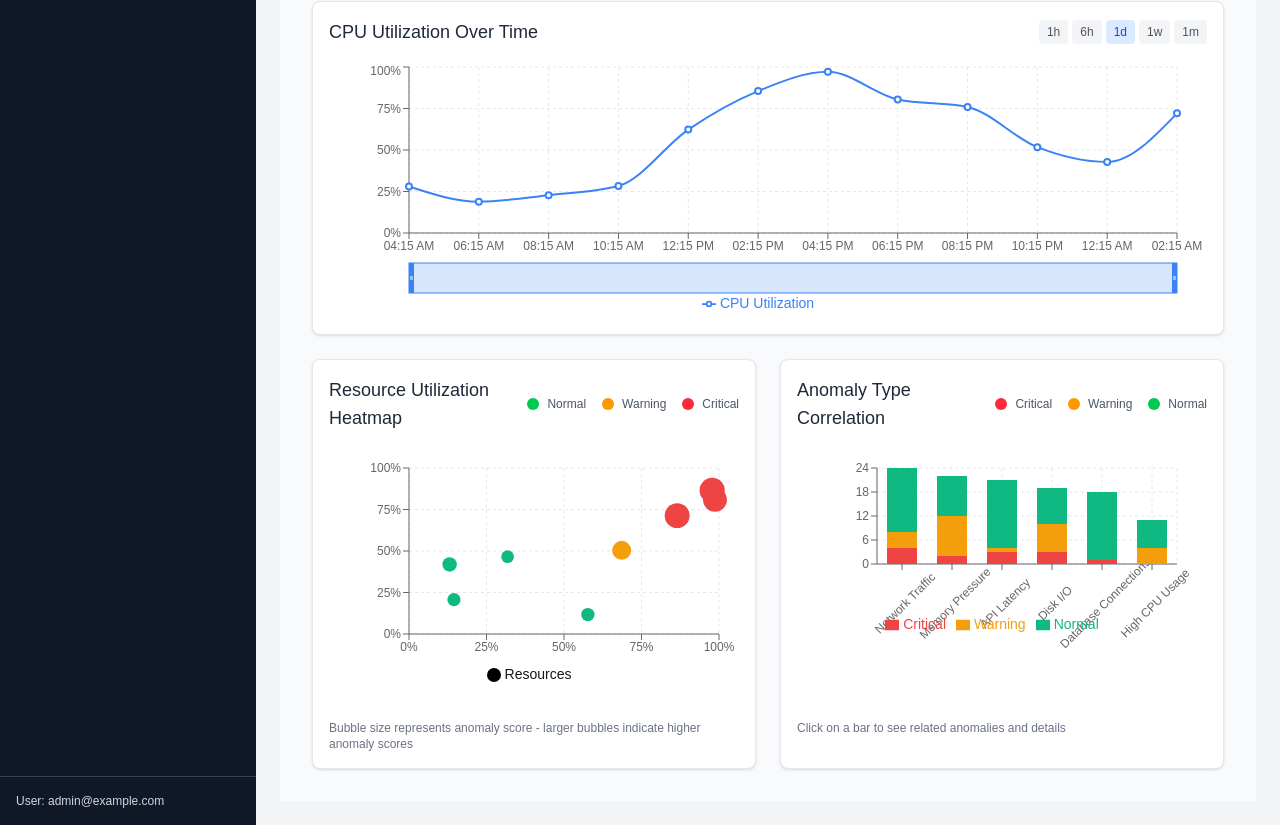
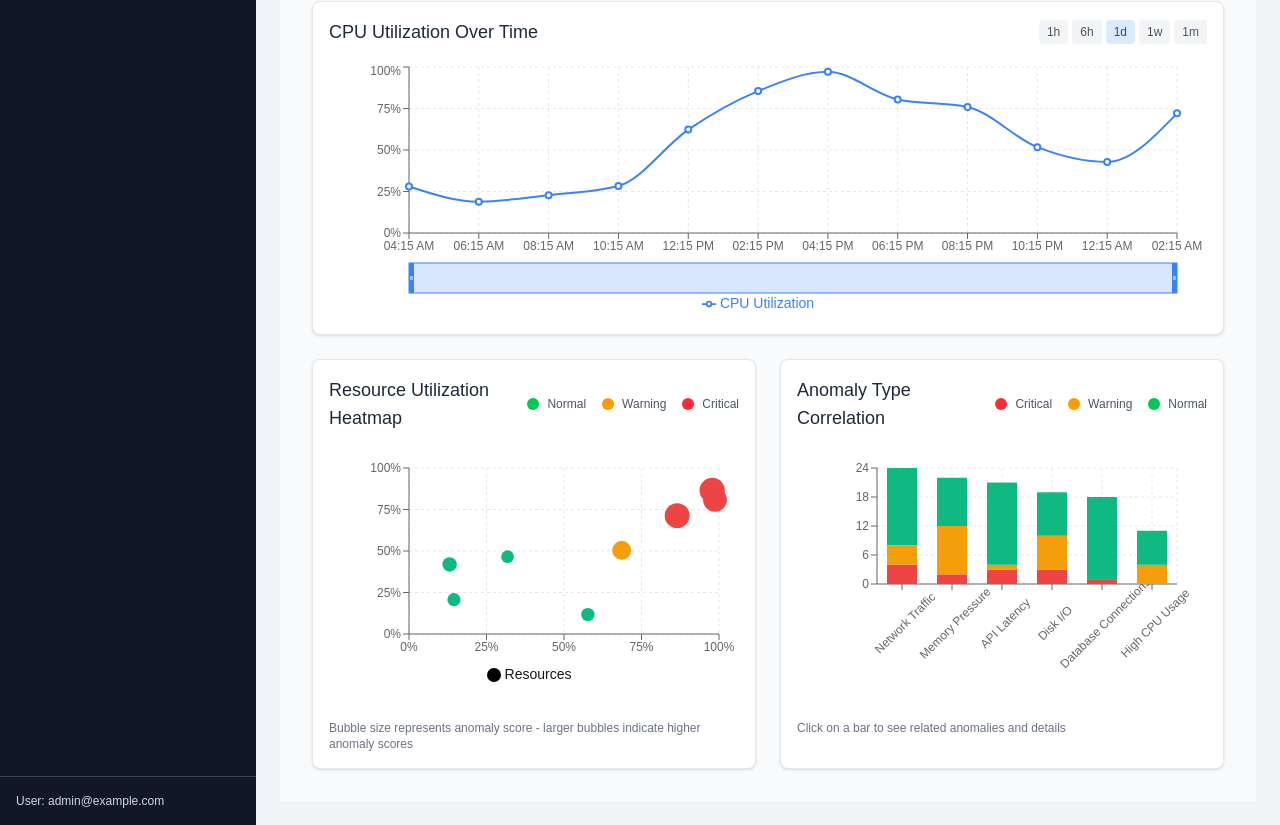
Before and after one commit to AVGenAI/aws-aiops-dashboard, a Next.js app: page /anomalies in a window 1280 px wide. Shown: the part 988-1813 px from the top of the page. Built offline with nearby package versions, Linux system fonts and the light colour scheme.

Commit message:
Fix duplicate legend in Anomaly Correlation chart

```diff
--- a/app/components/anomalies/AnomalyCorrelation.tsx
+++ b/app/components/anomalies/AnomalyCorrelation.tsx
@@ -8,7 +8,6 @@ import {
   YAxis,
   CartesianGrid,
   Tooltip,
-  Legend,
   ResponsiveContainer,
   Cell
 } from 'recharts';
@@ -132,7 +131,6 @@ export default function AnomalyCorrelation({
                 className="dark:text-gray-400"
               />
               <Tooltip content={<CustomTooltip />} />
-              <Legend />
               <Bar
                 dataKey="critical"
                 name="Critical"
```
